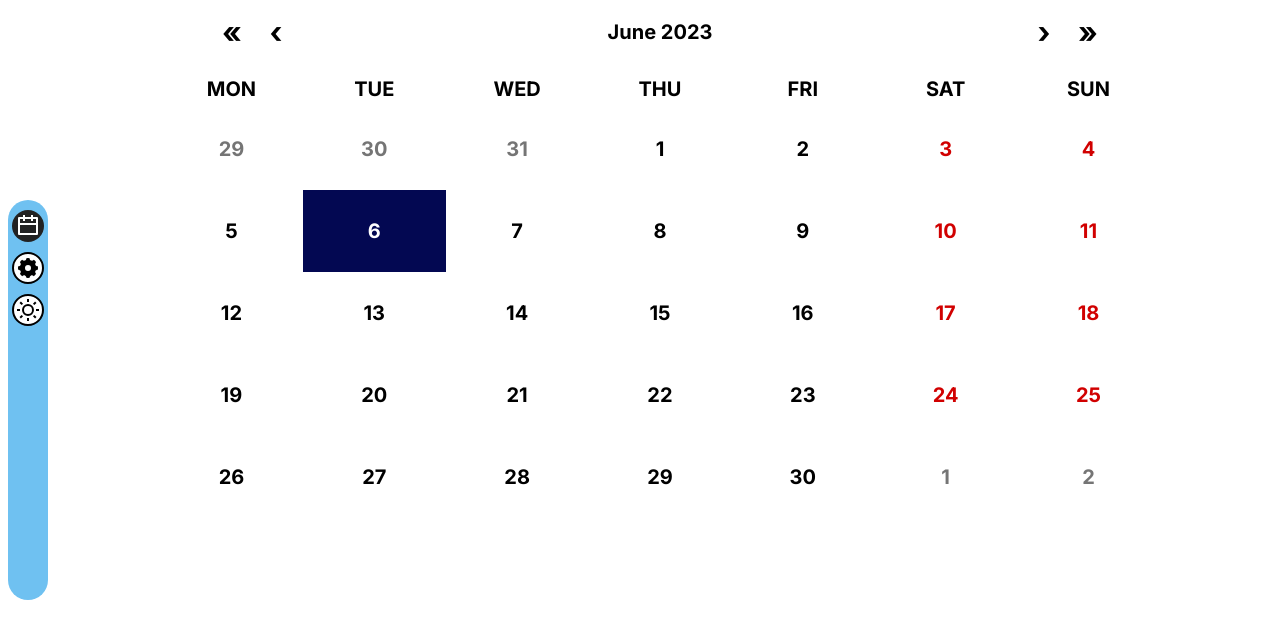
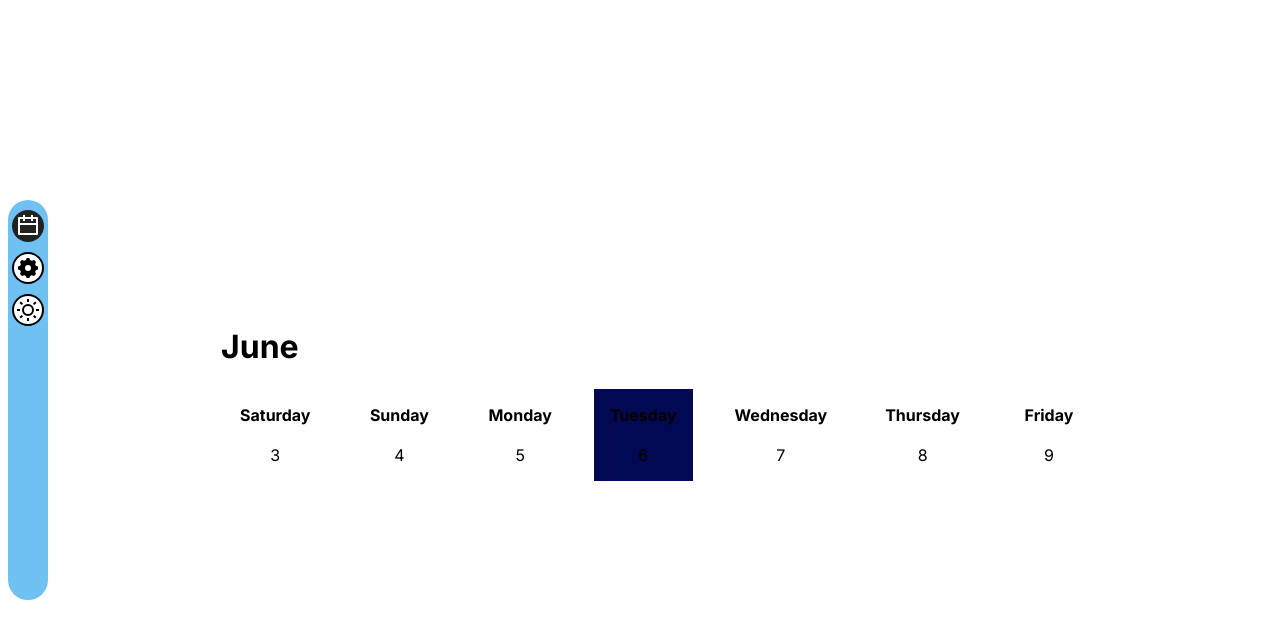
Before and after one commit to colorlessenergy/calorie-tracker, a Next.js app: page / in a window 1280 px wide. Shown: the top 638 px of the page. Built offline with nearby package versions, Linux system fonts and the light colour scheme.

Commit message:
replace calendar with custom calendar

```diff
--- a/package.json
+++ b/package.json
@@ -12,7 +12,6 @@
         "next": "13.1.2",
         "next-pwa": "^5.6.0",
         "react": "18.2.0",
-        "react-calendar": "^4.0.0",
         "react-confetti": "^6.1.0",
         "react-dom": "18.2.0",
         "sass": "^1.57.1"
--- a/shared/components/Home/Calendar.js
+++ b/shared/components/Home/Calendar.js
@@ -1,13 +1,8 @@
 import { useEffect, useState } from 'react';
 import { useRouter } from 'next/router';
 
-import ReactCalendar from 'react-calendar';
-import 'react-calendar/dist/Calendar.css';
-
 const Calendar = () => {
-    const tileClassName = ({ date, view }) => {
-        if (view !== 'month') return;
-
+    const tileClassName = date => {
         const foodBlocks = JSON.parse(localStorage.getItem('foodBlocks'));
 
         if (!foodBlocks) return;
@@ -24,14 +19,11 @@ const Calendar = () => {
                 return 'active-date';
             }
         }
+
+        return '';
     };
 
     const router = useRouter();
-
-    const onChange = date => {
-        date = date.toLocaleDateString('en-US').replace(/\//g, '-');
-        router.push(`day/${date}`);
-    };
 
     const [mounted, setMounted] = useState(false);
     useEffect(() => {
@@ -45,13 +37,55 @@ const Calendar = () => {
         }
     }, []);
 
+    let dates = [];
+    for (let i = 3; i >= 1; i--) {
+        let day = new Date();
+        day.setDate(day.getDate() - i);
+        dates.push(day);
+    }
+
+    for (let i = 0; i <= 3; i++) {
+        let day = new Date();
+        day.setDate(day.getDate() + i);
+        dates.push(day);
+    }
+
     return (
-        <ReactCalendar
-            onChange={onChange}
-            className="ml-1"
-            value={mounted ? new Date() : null}
-            tileClassName={mounted ? tileClassName : null}
-        />
+        <div className="dates-wrapper">
+            <div>
+                <h1 className="dates-month">
+                    {dates[0].toLocaleDateString('en-US', {
+                        month: 'long'
+                    })}
+                </h1>
+                <div className="dates-container">
+                    {dates.map(date => {
+                        let day = date.toLocaleDateString('en-US', {
+                            weekday: 'long'
+                        });
+
+                        let formatDate = date
+                            .toLocaleDateString('en-US')
+                            .replace(/\//g, '-');
+                        return (
+                            <a
+                                href={`day/${formatDate}`}
+                                className={`date text-center ${
+                                    new Date().getDate() === date.getDate()
+                                        ? 'current-date'
+                                        : mounted
+                                        ? tileClassName(date)
+                                        : ''
+                                }`}
+                            >
+                                <div className="text-bold">{day}</div>
+                                <div className="mt-2">{date.getDate()}</div>
+                            </a>
+                        );
+                    })}
+                </div>
+            </div>
+        </div>
     );
 };
 
--- a/styles/_variables.scss
+++ b/styles/_variables.scss
@@ -2,5 +2,4 @@ $dark-blue: #030852;
 $red: #b7094c;
 $orange: #ff8800;
 $green: #17301c;
-$light-green: #bdd2b6;
 $purple: #723c70;
--- a/styles/globals.scss
+++ b/styles/globals.scss
@@ -65,12 +65,6 @@ input:disabled {
     }
 }
 
-@media (min-width: 500px) {
-    .react-calendar {
-        margin: 0 auto;
-    }
-}
-
 @media (min-width: 600px) {
     .modal {
         justify-content: center;
@@ -83,10 +77,6 @@ input:disabled {
     .modal-button-close {
         top: -16px;
         right: -16px;
-    }
-
-    .react-calendar__tile {
-        padding: 32px !important;
     }
 }
 
@@ -123,6 +113,14 @@ input:disabled {
         margin-right: 0;
         margin-bottom: 10px;
     }
+
+    .dates-wrapper {
+        display: flex;
+        align-items: center;
+        justify-content: center;
+        flex-direction: column;
+        height: calc(100vh - 10px);
+    }
 }
 
 @media (min-width: 768px) and (max-width: 939px) {
--- a/styles/module.scss
+++ b/styles/module.scss
@@ -160,53 +160,6 @@ body.modal-is-open {
     z-index: 1;
 }
 
-.react-calendar {
-    border: none !important;
-    max-width: 1000px !important;
-    width: 100% !important;
-}
-
-.react-calendar button {
-    font-family: 'Inter', sans-serif;
-    font-size: 20px;
-    font-weight: 700;
-}
-
-.react-calendar__month-view__weekdays__weekday {
-    font-family: 'Inter', sans-serif;
-    font-size: 20px;
-}
-
-.react-calendar__tile {
-    padding: 15px 5px !important;
-}
-
-.react-calendar__month-view__weekdays__weekday abbr[title] {
-    text-decoration: none;
-    color: #000000;
-}
-
-.react-calendar__navigation {
-    margin: 0 auto 16px auto;
-    width: 90%;
-}
-
-.react-calendar__navigation__arrow {
-    font-size: 30px !important;
-}
-
-.react-calendar__tile--now {
-    background-color: #ffffff !important;
-}
-
-.active-date {
-    background-color: $light-green !important;
-}
-
-.react-calendar__tile--active {
-    background-color: #030852 !important;
-}
-
 .icon {
     border-radius: 50%;
     display: flex;
@@ -255,3 +208,29 @@ input[type='number'].calorie-goal-input {
 
     font-size: 24px;
 }
+
+.dates-container {
+    display: flex;
+    flex-wrap: wrap;
+}
+
+.dates-month {
+    margin: 10px;
+}
+
+.date {
+    border: 3px solid #ffffff;
+    margin: 10px;
+    padding: 16px;
+    min-width: 100px;
+
+    text-decoration: none;
+}
+
+.active-date {
+    background-color: #007991;
+}
+
+.current-date {
+    background-color: #030852;
+}
```
Also changed, not shown: 1 other file (tests, documents, lock files or other folders).
